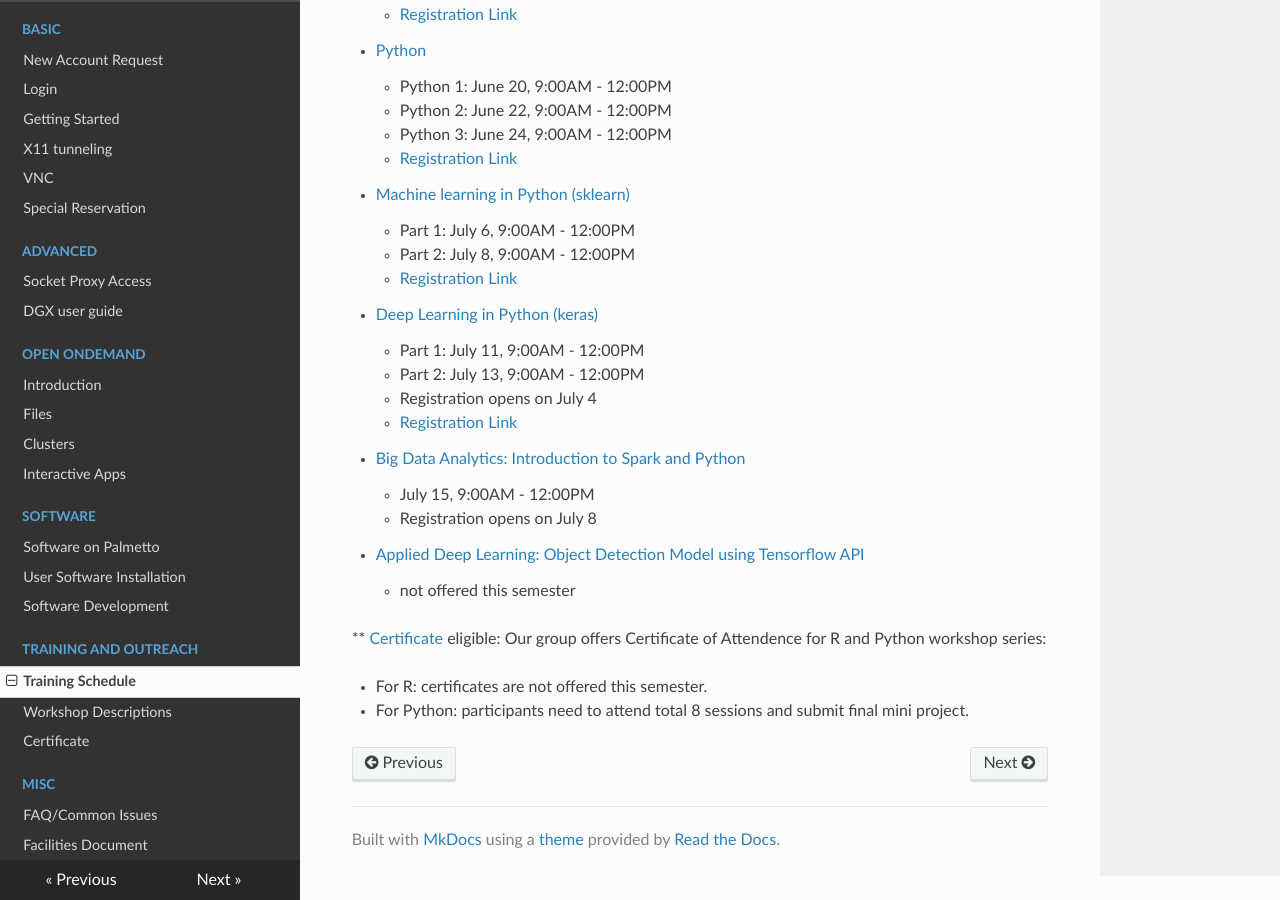
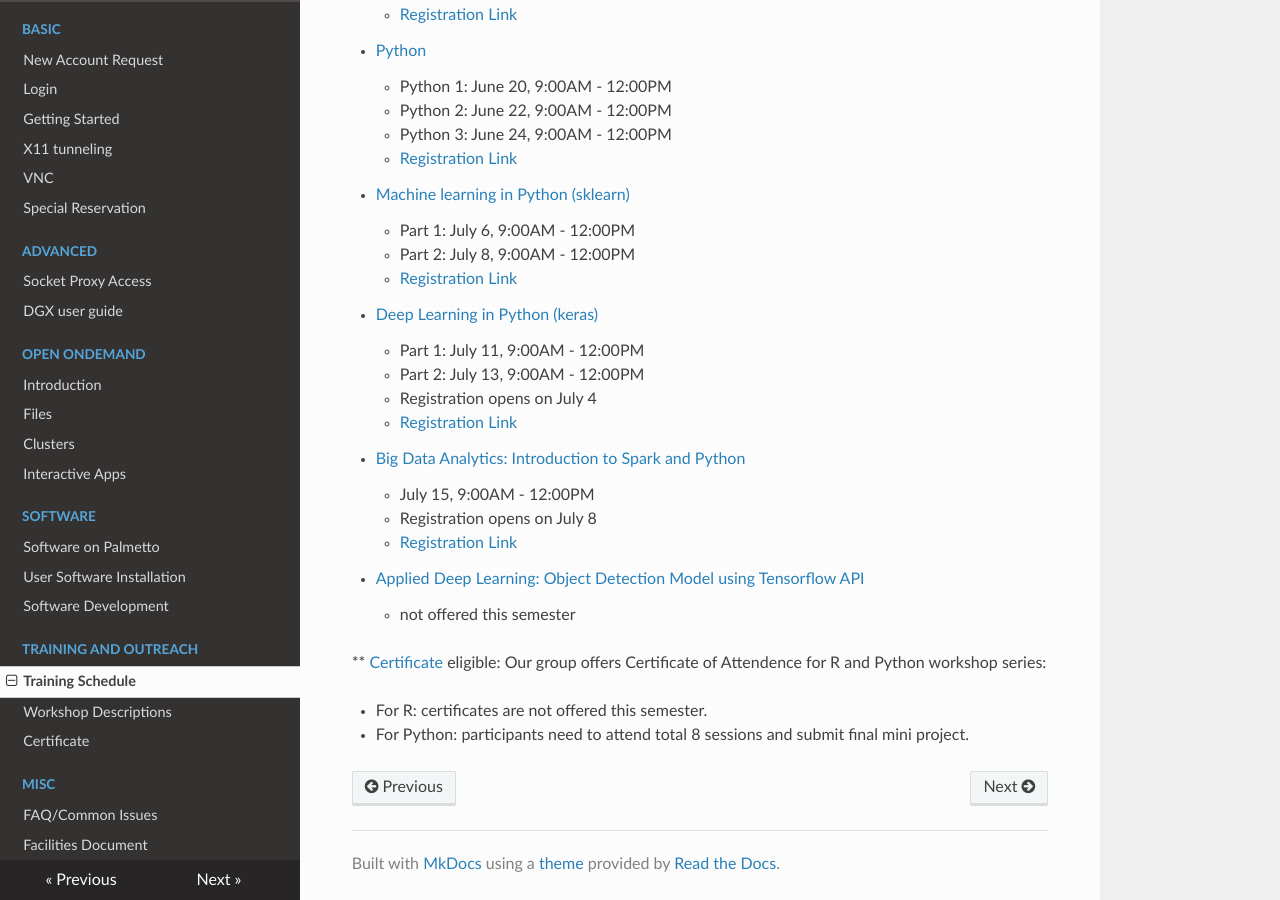
Before and after one commit to clemsonciti/palmetto-documentation, an MkDocs documentation site: the page built from docs/training/schedule.md, in a window 1280 px wide and 900 px high, scrolled down 932 px. Built offline with MkDocs 1.6.1, drawn with Linux system fonts in a browser that asks for light colours; nearby versions of some CDN libraries.

Commit message:
Update schedule.md

```diff
--- a/docs/training/schedule.md
+++ b/docs/training/schedule.md
@@ -57,7 +57,7 @@
 - [Big Data Analytics: Introduction to Spark and Python](workshop.md#introduction-to-big-data-analytics-using-sparkpython)
     - July 15, 9:00AM - 12:00PM
     - Registration opens on July 8
-    <!--- - [Registration Link](https://forms.gle/94puT2sd9hVjsHsKA) -->
+    - [Registration Link](https://forms.gle/s9ChjiF2wX8k71G28)
 
 
 - [Applied Deep Learning: Object Detection Model using Tensorflow API](workshop.md#introduction-to-applied-deep-learning-object-detection-model-using-tensorflow-api)
```
